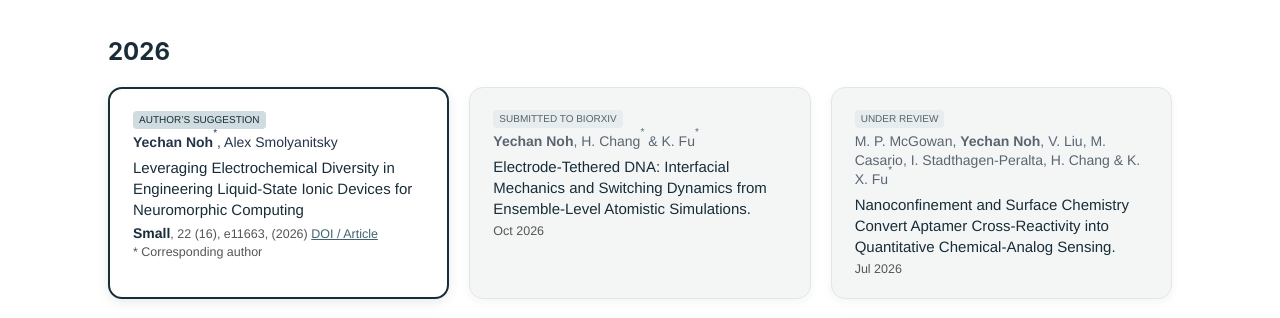
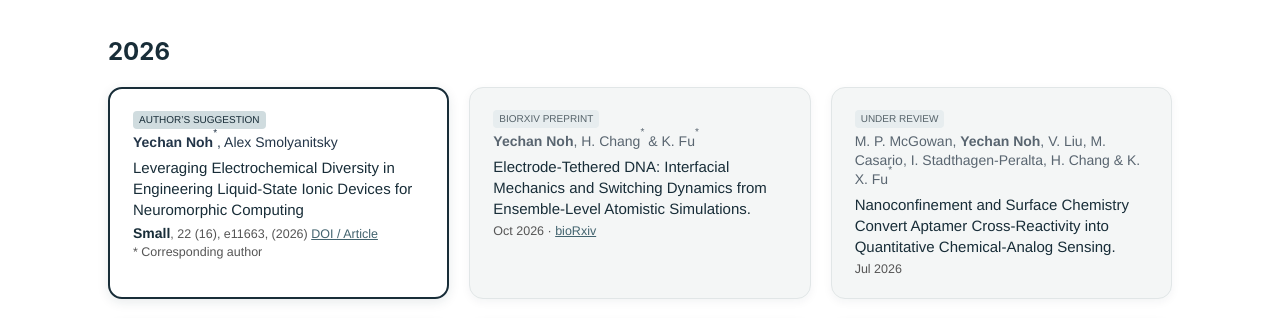
Before and after one commit to Yechan-Noh/MPSG, a Jekyll site: the page built from _pages/publications.html, in a window 1280 px wide and 900 px high. Shown: the part 425-743 px from the top of the window. Built offline with Jekyll 4.4.1, drawn with Linux system fonts in a browser that asks for light colours.

Commit message:
Publish DNA preprint link and add site overview access

```diff
--- a/_data/submitted_manuscripts.json
+++ b/_data/submitted_manuscripts.json
@@ -2,9 +2,10 @@
   {
     "title": "Electrode-Tethered DNA: Interfacial Mechanics and Switching Dynamics from Ensemble-Level Atomistic Simulations.",
     "authors": "Yechan Noh, H. Chang* & K. Fu*",
-    "status": "Submitted to bioRxiv",
+    "status": "bioRxiv preprint",
     "year": 2026,
-    "milestone_month": "2026-10"
+    "milestone_month": "2026-10",
+    "preprint": "https://doi.org/10.64898/2026.09.29.755399"
   },
   {
     "title": "Nanoconfinement and Surface Chemistry Convert Aptamer Cross-Reactivity into Quantitative Chemical-Analog Sensing.",
--- a/_includes/footer/custom.html
+++ b/_includes/footer/custom.html
@@ -257,6 +257,7 @@
 
         <p class="mtsg-footer__fine">
             © 2026 <strong>Molecular Transport Simulation Group (MTSG)</strong>.
+            <a href="{{ '/dashboard/' | relative_url }}">Site Overview</a>
         </p>
     </div>
 </footer>
```
